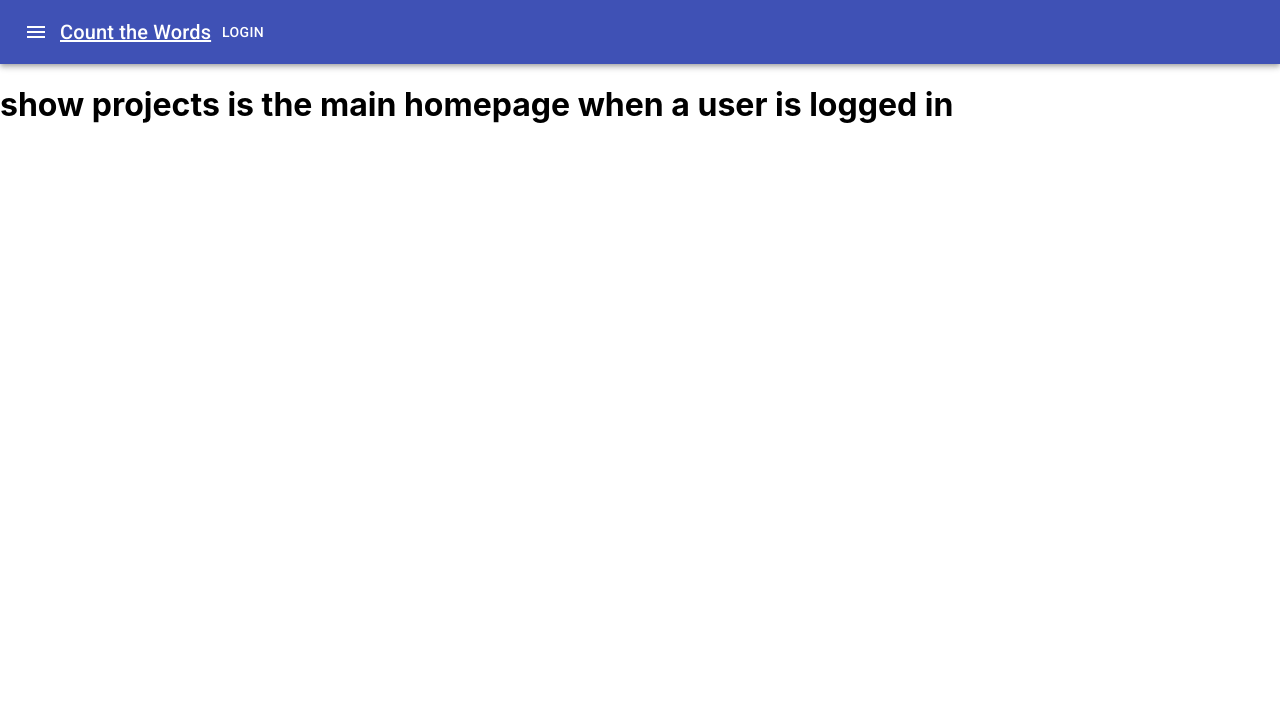
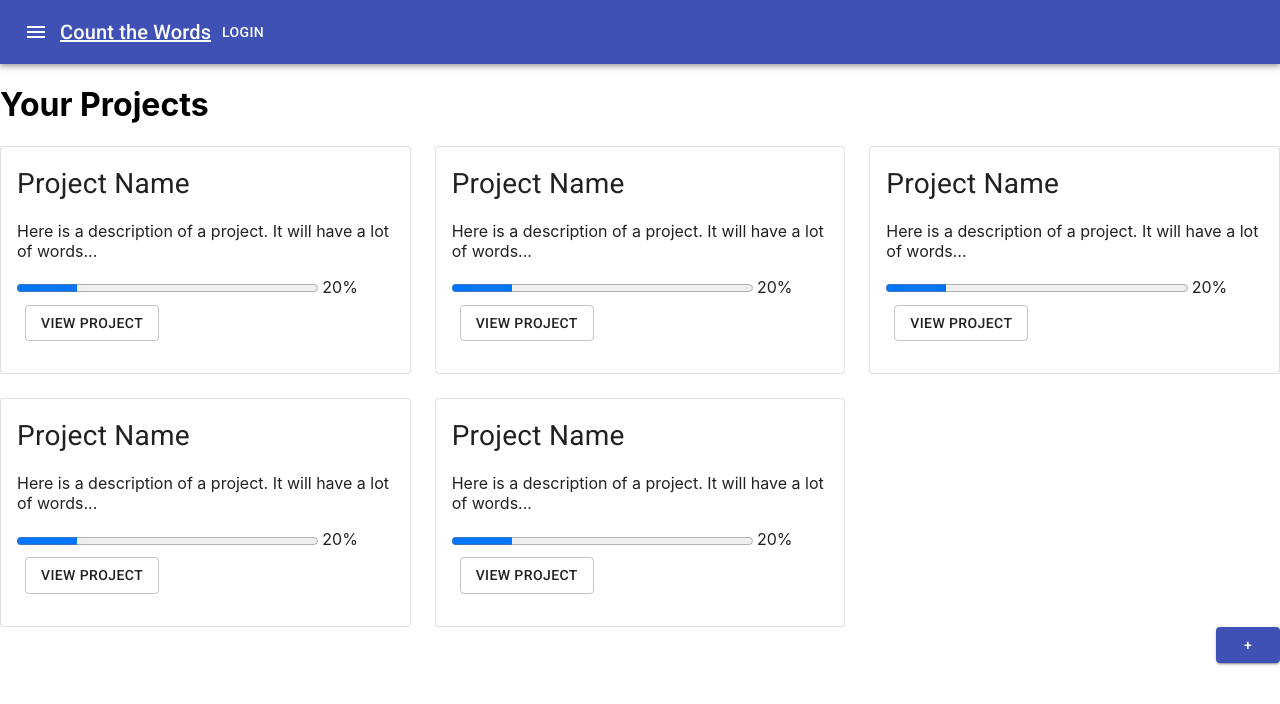
Before and after one commit to CodeLab-Internship-Word-Tracking-Team/word_tracking_app, a React (Create React App) app in the folder client/: page / in a window 1280 px wide. Shown: the top 704 px of the page. Built offline with nearby package versions, Linux system fonts and the light colour scheme; no server answers.

Commit message:
Add basic showprojects page with ProjectGrid

```diff
--- a/client/src/Components/ProjectCard.js
+++ b/client/src/Components/ProjectCard.js
@@ -1,5 +1,10 @@
+// React imports
 import React, { useState, useEffect } from 'react';
+
+// Styling
 import '../Components/ProjectCard.css';
+
+// Material UI
 import { makeStyles } from '@material-ui/core/styles';
 import Card from '@material-ui/core/Card';
 import CardActions from '@material-ui/core/CardActions';
@@ -8,9 +13,6 @@ import Button from '@material-ui/core/Button';
 import Typography from '@material-ui/core/Typography';
 
 const useStyles = makeStyles({
-    root: {
-        maxWidth: '25%',
-    },
     title: {
         fontSize: 28,
     },
@@ -35,11 +37,10 @@ export default function ProjectCard() {
 
     return (
         <div>
-            {(Object.values(items)).map(item => (
             <Card className={classes.root} variant="outlined">
                 <CardContent>
-                        <Typography className={classes.title}>{ item.name }</Typography>
-                        <p>{ item.description }</p>
+                    <Typography className={classes.title}>Project Name</Typography>
+                    <p>Here is a description of a project. It will have a lot of words...</p>
                     <progress id="progress-bar" className="project-card-progress-bar" value="20" max="100"></progress>
                     <label for="progress-bar" className="project-card-progress-label">20%</label>
                     <CardActions>
@@ -47,7 +48,6 @@ export default function ProjectCard() {
                     </CardActions>
                 </CardContent>
             </Card>
-            ))}
         </div>
     );
 }
--- /dev/null
+++ b/client/src/Components/ProjectGrid.js
@@ -0,0 +1,35 @@
+// React
+import React from 'react';
+
+// Material UI
+import { makeStyles } from '@material-ui/core/styles';
+import Grid from '@material-ui/core/Grid';
+import ProjectCard from './ProjectCard';
+
+const useStyles = makeStyles((theme) => ({
+    root: {
+        flexGrow: 1,
+    },
+    paper: {
+        padding: theme.spacing(1),
+        textAlign: 'center',
+    },
+}));
+
+export default function ProjectGrid() {
+    const classes = useStyles();
+
+    const cards = [1, 2, 3, 4, 5];
+
+    return (
+        <div className={classes.root}>
+            <Grid container spacing={3}>
+                {cards.map(card => (
+                    <Grid item xs={12} lg={4}>
+                        <ProjectCard />
+                    </Grid>
+                ))}
+            </Grid>
+        </div>
+    )
+}
--- a/client/src/Routes/ShowProjects/ShowProjects.js
+++ b/client/src/Routes/ShowProjects/ShowProjects.js
@@ -1,9 +1,31 @@
+// React
 import React from 'react';
+
+// Material UI imports
+import { makeStyles } from '@material-ui/core/styles';
+import ProjectGrid from '../../Components/ProjectGrid';
+import { Button, Grid } from '@material-ui/core';
+
+const useStyles = makeStyles((theme) => ({
+  root: {
+    '& > *': {
+      margin: theme.spacing(1),
+    },
+  },
+}));
 
 export default function ShowProjects() {
   return (
     <div>
-      <h1>show projects is the main homepage when a user is logged in</h1>
+      <h1>Your Projects</h1>
+      <ProjectGrid />
+
+      {/* Btn for add new project/ */}
+      <Grid container alignItems="flex-start" justify="flex-end" direction="row">
+        <Button variant="contained" color="primary">
+          +
+        </Button>
+      </Grid>
     </div>
   );
 }
```
Lines whose indentation alone changed are shown as unchanged.
